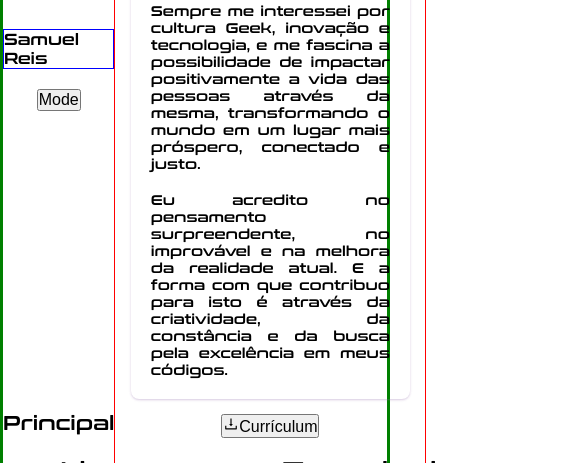
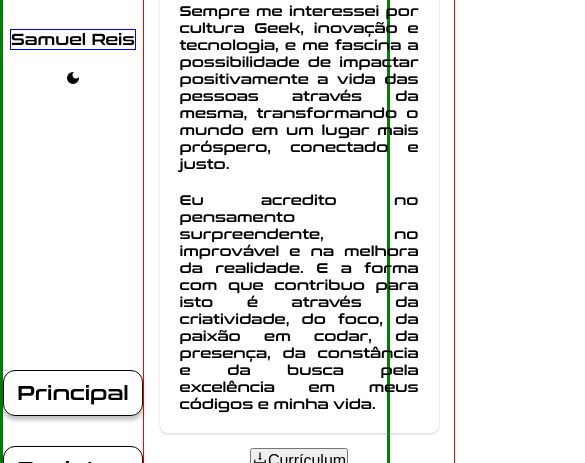
Before and after one commit to holygato/ImSamuelCovalero.github.io, a React (Create React App) app in the folder my-portfolio/: page /about in a window 390 px wide. Shown: the part 271-734 px from the top of the page, 585 px wide, since content can reach past the window. Built offline with nearby package versions, Linux system fonts and the light colour scheme.

Commit message:
style(Estilização): Melhora a exibição da página princiapl no responsivo, adiciona o ícone de dark/light mode e estiliza os botões de navegação

```diff
--- a/my-portfolio/src/components/HeaderFooter/Header.jsx
+++ b/my-portfolio/src/components/HeaderFooter/Header.jsx
@@ -1,22 +1,27 @@
 import React, { useContext } from 'react';
+// import { CgDarkMode } from 'react-icons/cg';
+import { MdDarkMode, MdLightMode } from 'react-icons/md';
 import PortfolioContext from '../../context/PortfolioContext';
 // import { useNavigate } from 'react-router-dom';
 import { HeaderS } from './Style';
 
 function Header() {
-  const { /* mode,  */setMode } = useContext(PortfolioContext);
+  const { mode, setMode } = useContext(PortfolioContext);
   return (
     <HeaderS>
       <p id="logo">Samuel Reis</p>
       <div id="modeBtn">
-        <button
+        {mode === 'light'
+          ? <MdDarkMode onClick={() => setMode('dark')} />
+          : <MdLightMode onClick={() => setMode('light')} />}
+        {/* <button
           type="button"
           onClick={() => {
             setMode((currentMode) => (currentMode === 'light' ? 'dark' : 'light'));
           }}
         >
-          Mode
-        </button>
+          <MdDarkMode />
+        </button> */}
       </div>
       <div id="navegation">
         <a href="/">Principal</a>
--- a/my-portfolio/src/components/HeaderFooter/Style.js
+++ b/my-portfolio/src/components/HeaderFooter/Style.js
@@ -54,7 +54,7 @@ export const HeaderS = styled.div`
   }
 
   #modeBtn {
-    margin-bottom: 300px;
+    margin-bottom: 280px;
   }
 
   #navegation {
@@ -62,12 +62,19 @@ export const HeaderS = styled.div`
     gap: 20px;
     flex-direction: column;
     align-items: center;
+    text-align: center;
   }
   #navegation a {
     text-decoration: none;
     color: black;
     font-size: 20px;
     margin-bottom: 10px;
+    // adiciona estilização de botão nos links com box shadow, deixa todos com o mesmo width e height
+    border: 1px solid black;
+    padding: 10px;
+    border-radius: 12px;
+    box-shadow: 0 4px 4px rgba(0, 0, 0, 0.25);
+    width: 140px;
   }
   #navegation a:hover {
     color: #f1f1f1;
--- a/my-portfolio/src/components/MySkills.jsx
+++ b/my-portfolio/src/components/MySkills.jsx
@@ -94,7 +94,7 @@ function MySkills() {
           ))}
         </div>
       </div>
-      <button type="button" onClick={() => window.history.back()}>Voltar</button>
+      {/* <button type="button" onClick={() => window.history.back()}>Voltar</button> */}
     </div>
   );
 }
--- a/my-portfolio/src/components/Projects.jsx
+++ b/my-portfolio/src/components/Projects.jsx
@@ -150,7 +150,7 @@ function Projects({ deviceType, isFromMain }) {
                     <button type="button" onClick={() => window.open(projeto.linkApp, '_blank')}>Abrir projeto</button>
                     <button type="button" onClick={() => window.open(projeto.linkGitHub, '_blank')}>Ver código</button>
                   </div>
-                  <button type="button" onClick={() => window.history.back()}>Voltar</button>
+                  <button type="button" onClick={() => navigate('/')}>Principal</button>
                 </>
               )}
           </ProjectCardS>
--- a/my-portfolio/src/pages/Contato/Contato.jsx
+++ b/my-portfolio/src/pages/Contato/Contato.jsx
@@ -1,16 +1,18 @@
 import React from 'react';
+import { useNavigate } from 'react-router-dom';
 import Header from '../../components/HeaderFooter/Header';
 import Footer from '../../components/HeaderFooter/Footer';
 import { DivExterna, ContatoS } from './Style';
 import Contact from '../../components/Contact';
 
 function Contato() {
+  const navigate = useNavigate();
   return (
     <DivExterna>
       <Header />
       <ContatoS>
         <Contact />
-        <button type="button" onClick={() => window.history.back()}>Voltar</button>
+        <button type="button" onClick={() => navigate('/')}>Principal</button>
       </ContatoS>
       <Footer phrase="O bom as vezes é inimigo do melhor" isFooterRelative />
     </DivExterna>
--- a/my-portfolio/src/pages/Principal/Style.js
+++ b/my-portfolio/src/pages/Principal/Style.js
@@ -3,7 +3,7 @@ import styled from 'styled-components';
 // import fonte from '../../data/conthrax-sb.ttf';
 
 export const DivExterna = styled.div`
-  border: 3px solid green;
+  border: 3px solid blue;
   height: 100%;
   width: 100%;
   display: grid;
@@ -39,9 +39,15 @@ export const PrincipalS = styled.div`
     justify-content: center;
     text-align: center;
     height: 100vh;
-    width: 948px;
+    width: 50%;
     padding: 50px;
-    @media (max-width: 1000px) {
+    @media (max-width: 1688px) {
+      width: 65%;
+    }
+    @media (max-width: 1488px) {
+      width: 80%;
+    }
+    @media (max-width: 1088px) {
       width: 90%;
     }
   }
--- a/my-portfolio/src/pages/ProjectDetails/ProjectDetails.jsx
+++ b/my-portfolio/src/pages/ProjectDetails/ProjectDetails.jsx
@@ -45,7 +45,7 @@ function ProjectDetails() {
         </div>
         {/* Cria um botão para voltar para a página de projetos */}
         <button type="button" onClick={() => navigate('/projetos', { state: { projeto } })}>Página de Projetos</button>
-        <button type="button" onClick={() => window.history.back()}>Voltar</button>
+        <button type="button" onClick={() => navigate('/')}>Principal</button>
       </ProjetosS>
       <Footer phrase="Seu foco determina a sua realidade" isFooterRelative />
     </DivExterna>
--- a/my-portfolio/src/pages/Sobre/Sobre.jsx
+++ b/my-portfolio/src/pages/Sobre/Sobre.jsx
@@ -1,7 +1,6 @@
-// Cria uma página para exibir a informação sobre mim
-
 import React from 'react';
 import { AiOutlineDownload/* , AiOutlineArrowDown */ } from 'react-icons/ai';
+import { useNavigate } from 'react-router-dom';
 import Header from '../../components/HeaderFooter/Header';
 import Footer from '../../components/HeaderFooter/Footer';
 import { DivExterna, SobreS } from './Style';
@@ -9,6 +8,7 @@ import curriculum from '../../data/curriculum.pdf';
 import MySkills from '../../components/MySkills';
 
 function Sobre() {
+  const navigate = useNavigate();
   return (
     <DivExterna>
       <Header />
@@ -29,9 +29,10 @@ function Sobre() {
           </p>
           <br />
           <p>
-            Eu acredito no pensamento surpreendente, no improvável e na melhora da realidade atual.
-            E a forma com que contribuo para isto é através da criatividade, da constância e da
-            busca pela excelência em meus códigos.
+            Eu acredito no pensamento surpreendente, no improvável e na melhora da realidade.
+            E a forma com que contribuo para isto é através da criatividade, do foco, da paixão em
+            codar, da presença, da constância e da busca pela excelência
+            em meus códigos e minha vida.
           </p>
         </div>
         <div id="curriculum">
@@ -44,6 +45,7 @@ function Sobre() {
         </div>
         <br />
         <MySkills />
+        <button type="button" onClick={() => navigate('/')}>Principal</button>
       </SobreS>
       <Footer phrase="Seja a mudança que quer ver no mundo, tudo muda quando a gente muda" isFooterRelative />
     </DivExterna>
```
